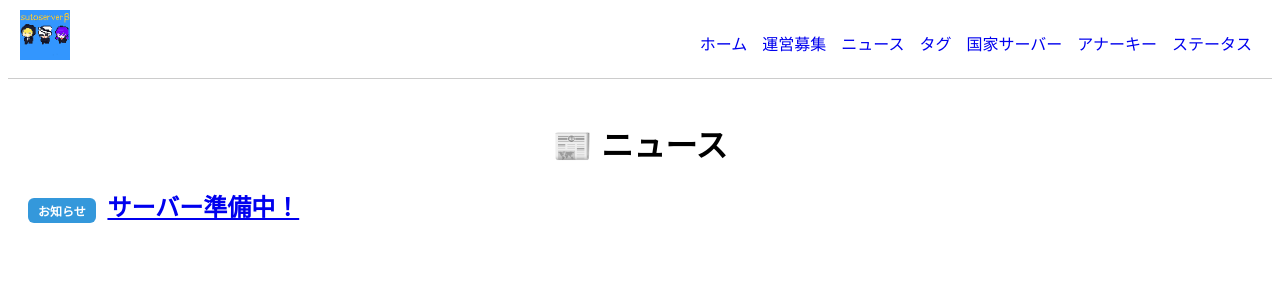
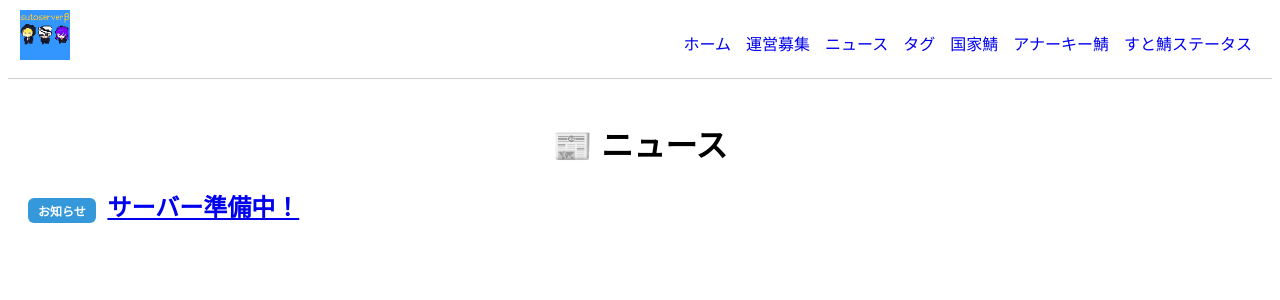
Before and after one commit to jion3325/Sutoserver.webpage-, a Jekyll site: the page built from news.md, in a window 1280 px wide. Shown: the top 300 px of the page. Built offline with Jekyll 4.4.1, drawn with Linux system fonts in a browser that asks for light colours.

Commit message:
Update navigation links in default layout

```diff
--- a/_layouts/default.html
+++ b/_layouts/default.html
@@ -33,9 +33,9 @@ gtag('config', 'G-T41Z8P13Q2');
   <a href="{{ '/staff' | relative_url }}">運営募集</a>
   <a href="{{ '/news' | relative_url }}">ニュース</a>
   <a href="{{ '/tags' | relative_url }}">タグ</a>
-  <a href="{{ '/Koka' | relative_url }}">国家サーバー</a>
-  <a href="{{ '/Ana-ki-' | relative_url }}">アナーキー</a>
-  <a href="https://jion3325.github.io/status.sutoserver-/index.html" target="_blank">ステータス</a>
+  <a href="{{ '/Koka' | relative_url }}">国家鯖</a>
+  <a href="{{ '/Ana-ki-' | relative_url }}">アナーキー鯖</a>
+  <a href="https://jion3325.github.io/status.sutoserver-/index.html" target="_blank">すと鯖ステータス</a>
 </nav>
 </header>
 
```
